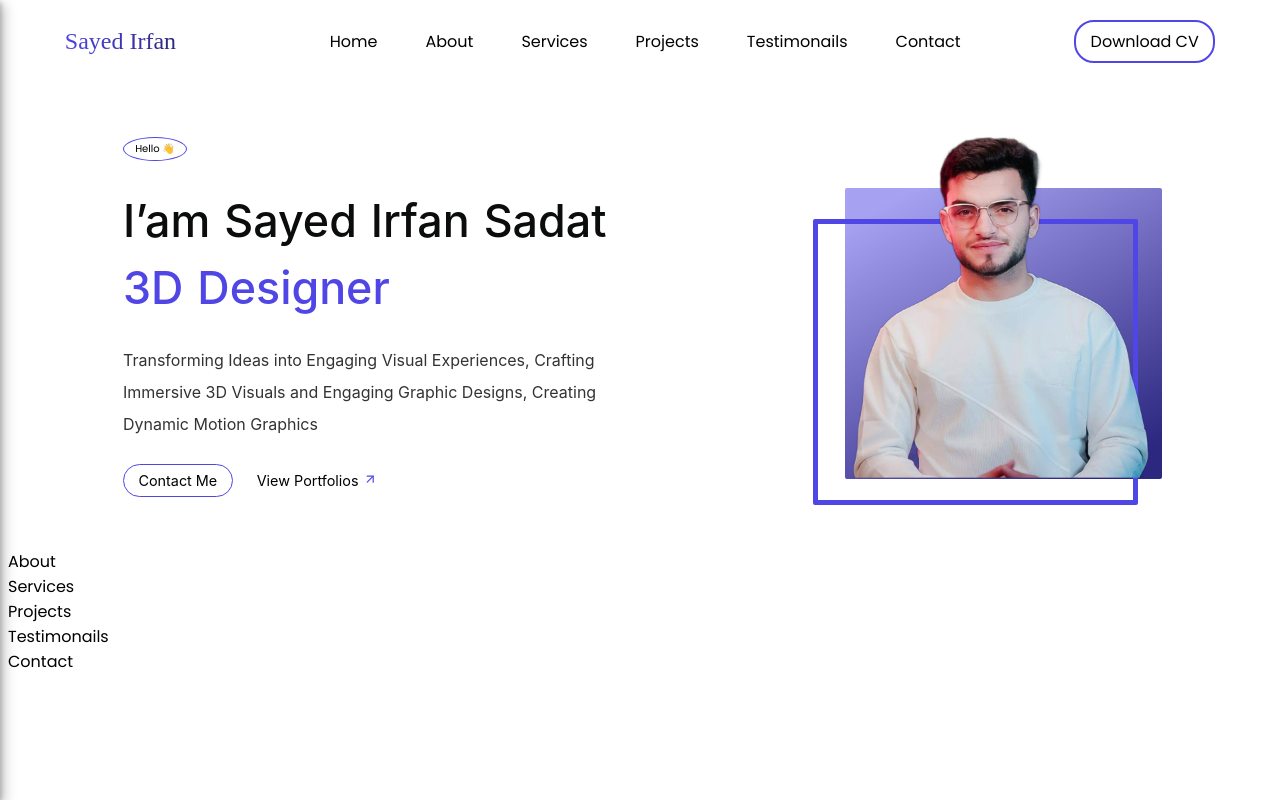
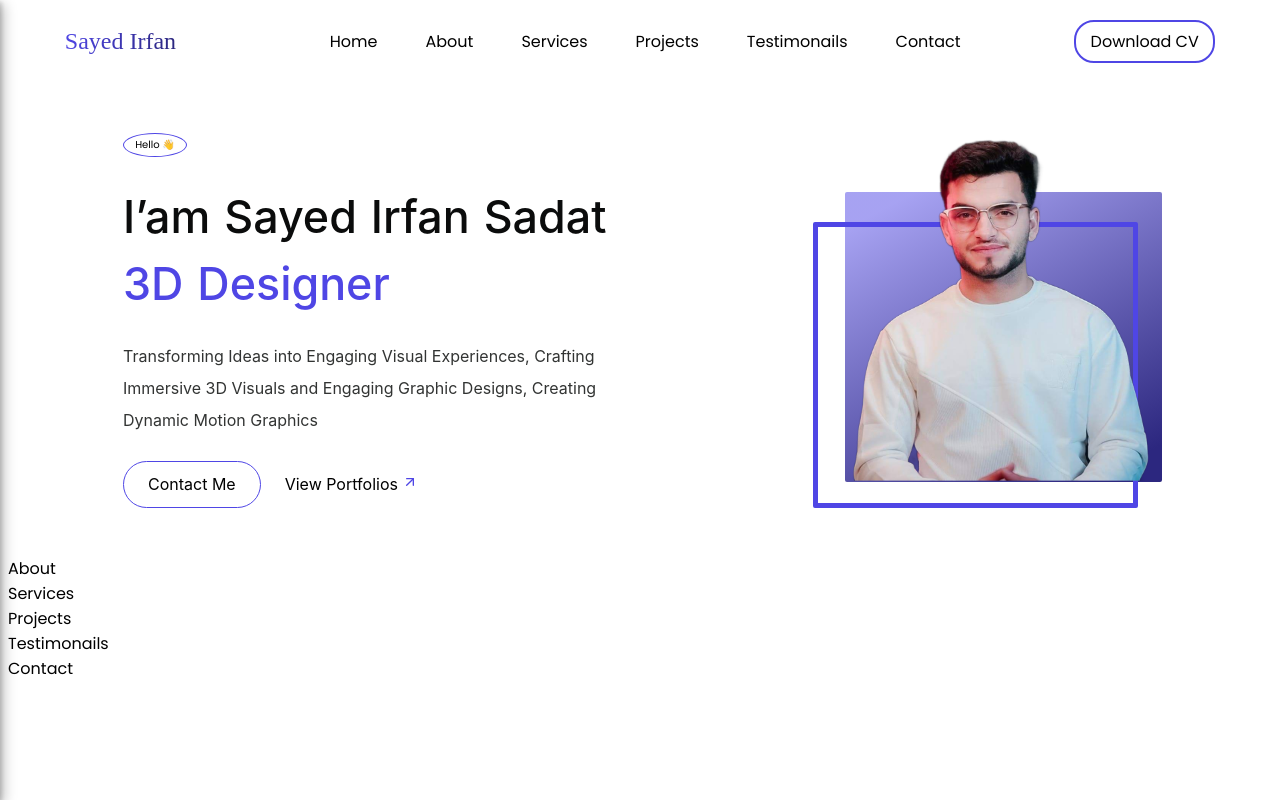
Before and after one commit to zainabturkmen/S-I-S, a React (Create React App) app: page / in a window 1280 px wide. Built offline with nearby package versions, Linux system fonts and the light colour scheme; a web font is replaced by a local one.

Commit message:
adding updates

```diff
--- a/src/components/Hero.js
+++ b/src/components/Hero.js
@@ -199,6 +199,15 @@ const Wrapper = styled.div`
       font-size: 1em;
       width: 500px;
     }
+
+    .contact,
+  .portfolio{
+    font-size: 1em;
+  }
+  .contact{
+    padding: .8em 1.5em;
+  }
+
   }
 `;
 
```
